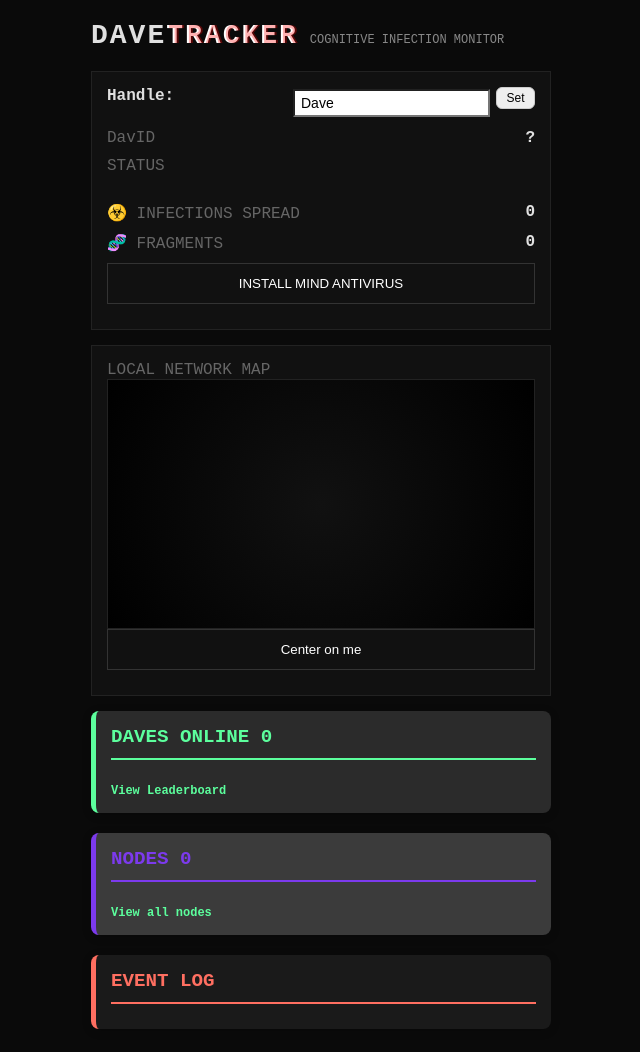
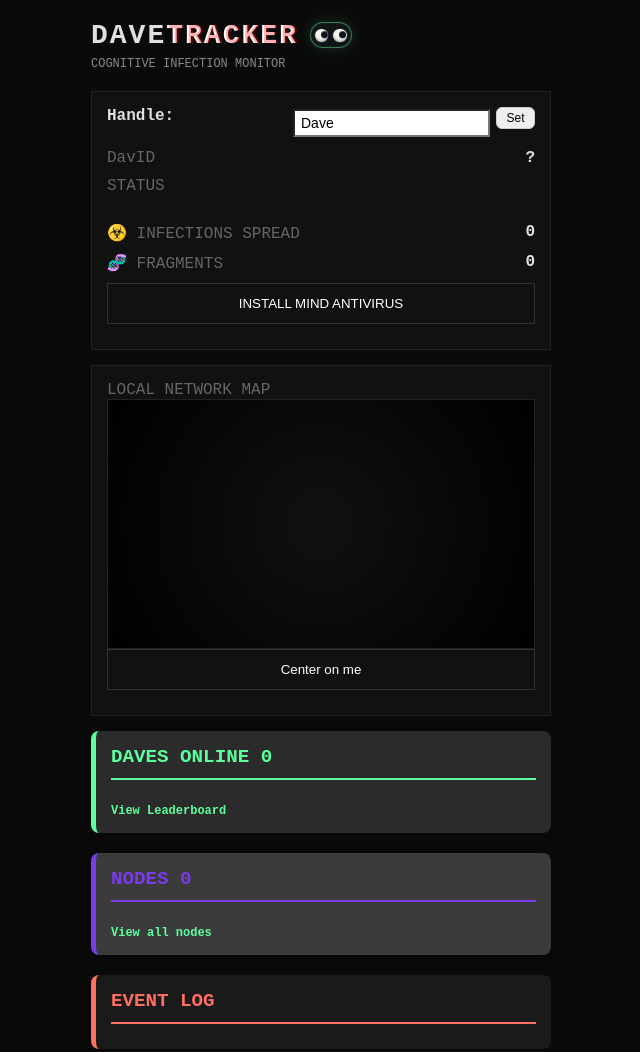
Before and after one commit to iamdavecon/dave-tracker, a website with bundled scripts: page public/index.html in a window 1280 px wide. Shown: the whole page, without its empty margins (319-959 px from the left). Built offline with nearby package versions, Linux system fonts and the light colour scheme; files whose address does not match are found by name.

Commit message:
add googly eyes

```diff
--- a/public/index.html
+++ b/public/index.html
@@ -12,6 +12,10 @@
 		<div class="container">
 			<header class="app-header">
 				<h1>DAVE<span class="glitch">TRACKER</span></h1>
+				<span class="googly-eyes app-googly-eyes" aria-hidden="true">
+					<span class="googly-eye"></span>
+					<span class="googly-eye"></span>
+				</span>
 				<div class="subtitle">COGNITIVE INFECTION MONITOR</div>
 			</header>
 
--- a/public/style.css
+++ b/public/style.css
@@ -260,6 +260,71 @@ header h1 {
 .app-header h1,
 .app-header .subtitle {
 	margin: 0;
+}
+
+.googly-eyes {
+	display: inline-grid;
+	grid-template-columns: repeat(2, 1fr);
+	gap: 3px;
+	align-items: center;
+	width: 42px;
+	height: 26px;
+	padding: 3px;
+	border: 1px solid rgba(92, 255, 157, 0.45);
+	border-radius: 999px;
+	background: #0f1514;
+	box-shadow:
+		inset 0 0 0 1px rgba(255, 255, 255, 0.04),
+		0 0 14px rgba(92, 255, 157, 0.16);
+}
+
+.googly-eye {
+	position: relative;
+	display: block;
+	aspect-ratio: 1;
+	border-radius: 50%;
+	background: #f5f5f0;
+	border: 1px solid #071018;
+	box-shadow: inset 0 -2px 2px rgba(0, 0, 0, 0.22);
+	overflow: hidden;
+}
+
+.googly-eye::after {
+	content: "";
+	position: absolute;
+	left: 50%;
+	top: 54%;
+	width: 7px;
+	height: 7px;
+	border-radius: 50%;
+	background: #071018;
+	transform: translate(-50%, -50%);
+	animation: googlyLook 3.4s infinite steps(1, end);
+}
+
+.googly-eye:nth-child(2)::after {
+	animation-delay: 0.22s;
+}
+
+.app-googly-eyes {
+	margin-right: 2px;
+}
+
+.player-title-row {
+	display: flex;
+	align-items: center;
+	justify-content: space-between;
+	gap: 10px;
+	margin-bottom: 8px;
+}
+
+.player-name {
+	min-width: 0;
+	overflow-wrap: anywhere;
+}
+
+.player-googly-eyes {
+	flex: 0 0 auto;
 }
 
 .subtitle {
@@ -932,6 +997,21 @@ opacity: 0.3;
 	100% { box-shadow: 0 0 0 0 rgba(255,255,255,0); }
 }
 
+@keyframes googlyLook {
+	0% { transform: translate(-50%, -50%); }
+	18% { transform: translate(-86%, -18%); }
+	36% { transform: translate(-14%, -68%); }
+	58% { transform: translate(-24%, -20%); }
+	76% { transform: translate(-72%, -72%); }
+	100% { transform: translate(-50%, -50%); }
+}
+
+@media (prefers-reduced-motion: reduce) {
+	.googly-eye::after {
+		animation: none;
+	}
+}
+
 @media (max-width: 600px) {
 	.container {
 		width: 100%;
```
Also changed, not shown: public/player.html (+7 -1 lines).
